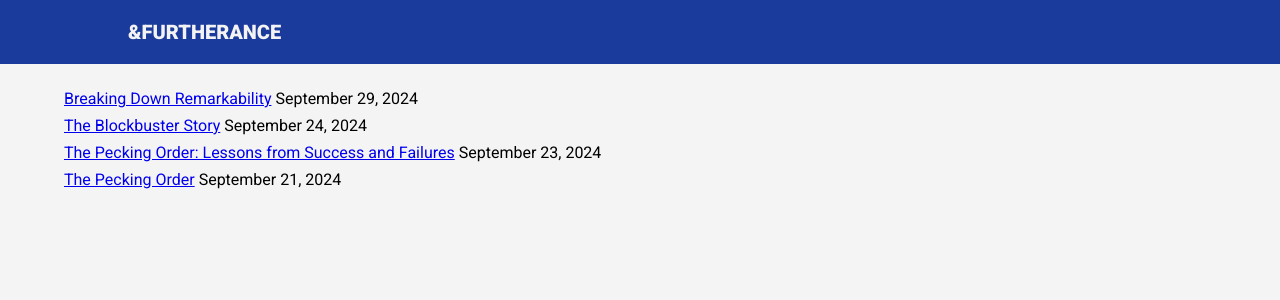
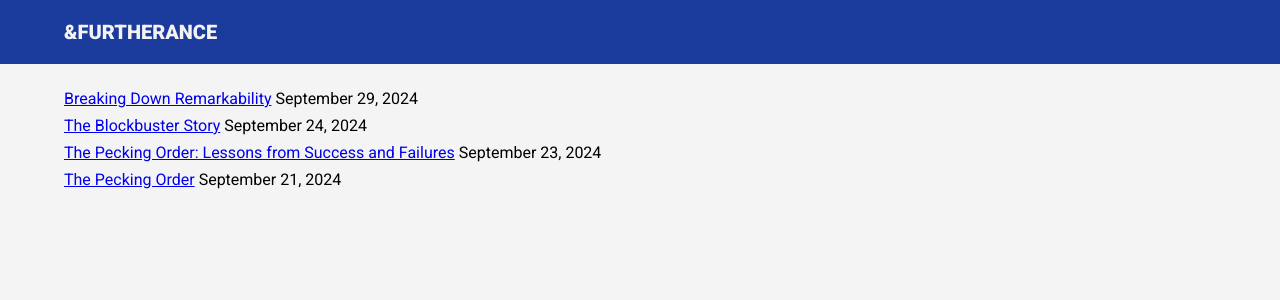
Before and after one commit to andfurtherance/andfurtherance.github.io, a Jekyll site: the page built from index.markdown, in a window 1280 px wide. Shown: the top 300 px of the page. Built offline with Jekyll 4.4.1, drawn with Linux system fonts in a browser that asks for light colours.

Commit message:
Update main.css

```diff
--- a/assets/main.css
+++ b/assets/main.css
@@ -12,7 +12,7 @@ body {
 }
 
 #header {
-  padding: 1em 10%;
+  padding: 1em 5%;
   margin-bottom: 1.25em;
   font-size: 1.25em;
   font-weight: 800;
```
